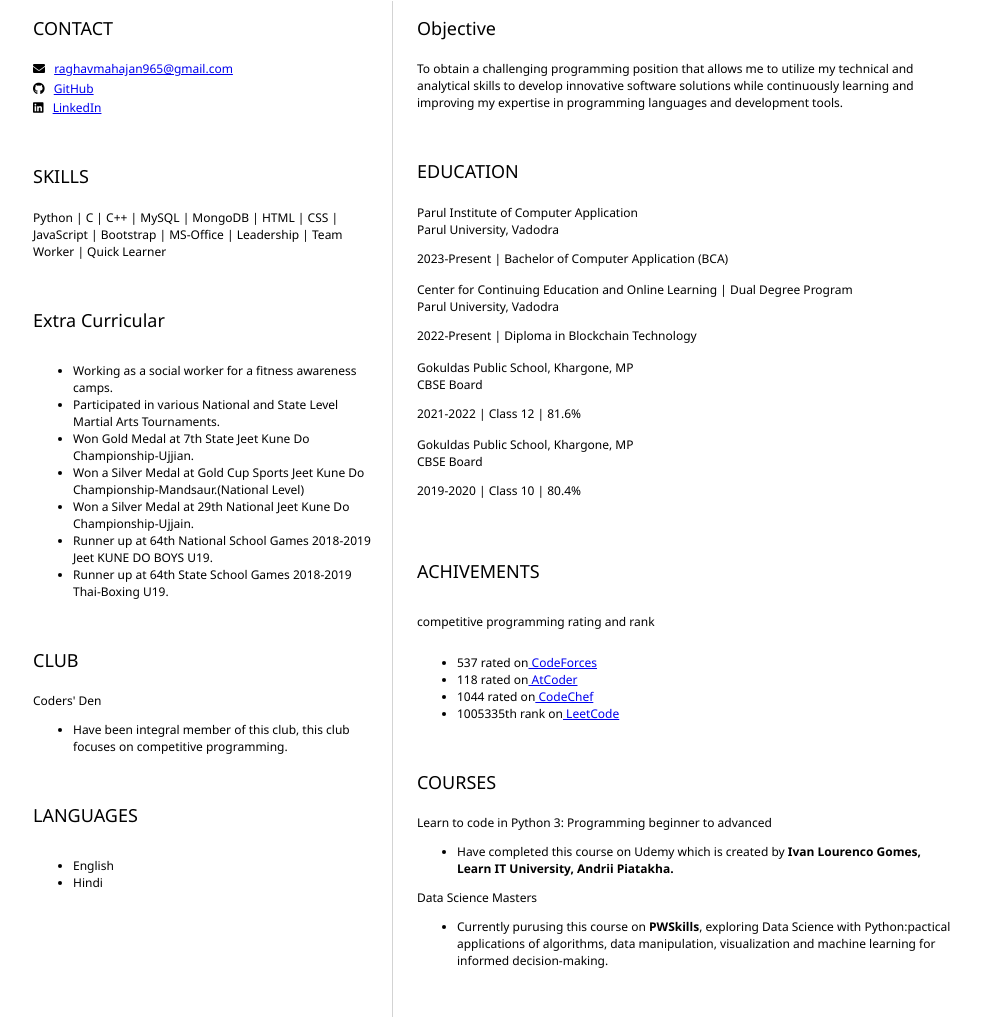
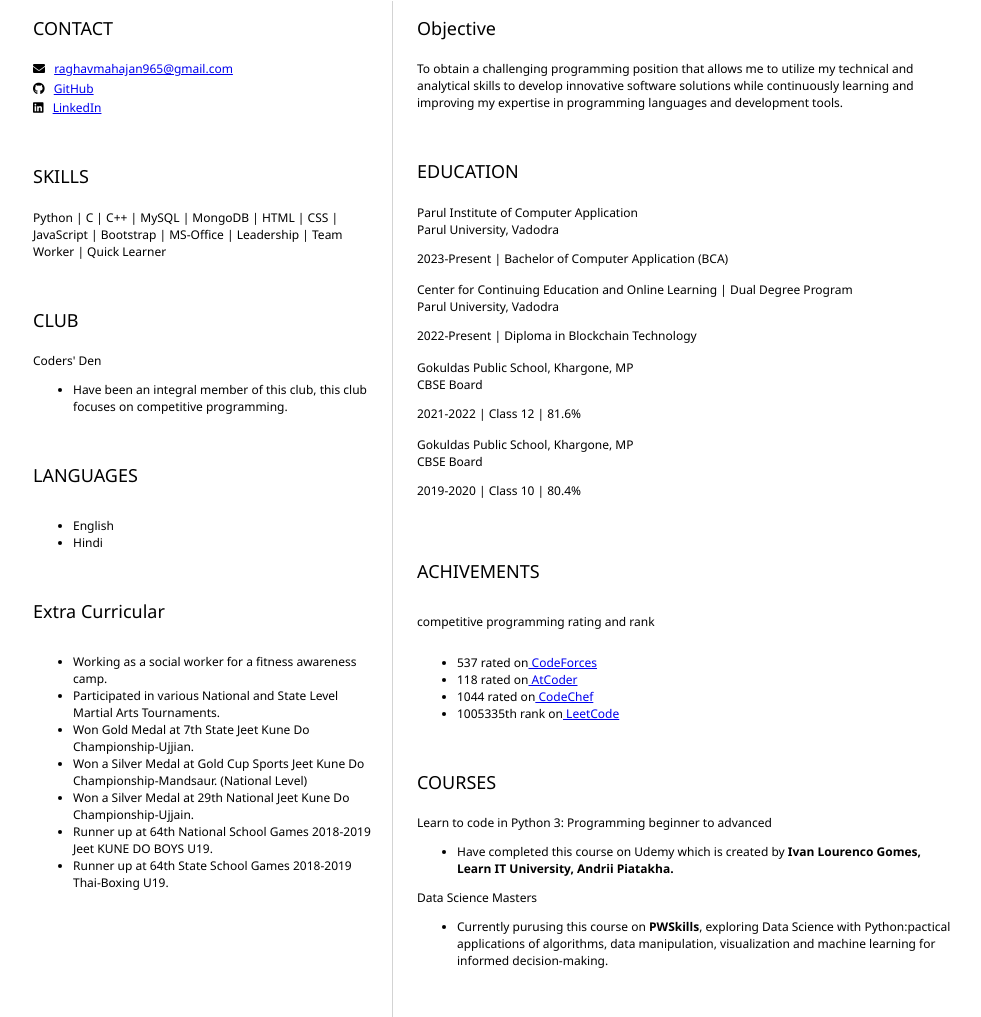
Before and after one commit to rmahajan466/aadi_foundation_resume-_building, a plain HTML site: page Resume Building/Index.html in a window 1280 px wide. Shown: the part 193-1210 px from the top of the page, without its empty margins (151-1132 px from the left). Drawn offline with Linux system fonts and the light colour scheme.

Commit message:
Update Index.html

```diff
--- a/Resume Building/Index.html
+++ b/Resume Building/Index.html
@@ -36,28 +36,14 @@
 					<!-- your skills -->
                     <p>Python | C | C++ | MySQL | MongoDB | HTML | CSS | JavaScript | Bootstrap | MS-Office | Leadership | Team Worker | Quick Learner</p>
 				</section>
-				<section>
-					<h2>Extra Curricular</h2>
-					<!-- your extra curricular activities -->
-                    <p>
-                        <ul>
-                            <li> Working as a social worker for a fitness awareness camps. </li>
-                            <li> Participated in various National and State Level Martial Arts Tournaments. </li>
-                            <li> Won Gold Medal at 7th State Jeet Kune Do Championship-Ujjian.</li>
-                            <li> Won a Silver Medal at Gold Cup Sports Jeet Kune Do Championship-Mandsaur.(National Level) </li>
-                            <li> Won a Silver Medal at 29th National Jeet Kune Do Championship-Ujjain. </li>
-                            <li> Runner up at 64th National School Games 2018-2019 Jeet KUNE DO BOYS U19. </li>
-                            <li> Runner up at 64th State School Games 2018-2019 Thai-Boxing U19. </li>
-                        </ul>
-                    </p>
-				</section>
+
                 <section>
 					<h2>CLUB</h2>
-					<!-- your skills -->
+					<!-- your club details -->
                     <p>
                         Coders' Den
                         <ul>
-                            <li>Have been integral member of this club, this club focuses on competitive programming.</li>
+                            <li>Have been an integral member of this club, this club focuses on competitive programming.</li>
                         </ul>
                     </p>
 				</section>
@@ -67,6 +53,21 @@
                         <ul>
                             <li>English</li>
                             <li>Hindi</li>
+                        </ul>
+                    </p>
+				</section>
+				<section>
+					<h2>Extra Curricular</h2>
+					<!-- your extra curricular activities -->
+                    <p>
+                        <ul>
+                            <li> Working as a social worker for a fitness awareness camp. </li>
+                            <li> Participated in various National and State Level Martial Arts Tournaments. </li>
+                            <li> Won Gold Medal at 7th State Jeet Kune Do Championship-Ujjian.</li>
+                            <li> Won a Silver Medal at Gold Cup Sports Jeet Kune Do Championship-Mandsaur. (National Level) </li>
+                            <li> Won a Silver Medal at 29th National Jeet Kune Do Championship-Ujjain. </li>
+                            <li> Runner up at 64th National School Games 2018-2019 Jeet KUNE DO BOYS U19. </li>
+                            <li> Runner up at 64th State School Games 2018-2019 Thai-Boxing U19. </li>
                         </ul>
                     </p>
 				</section>
```
